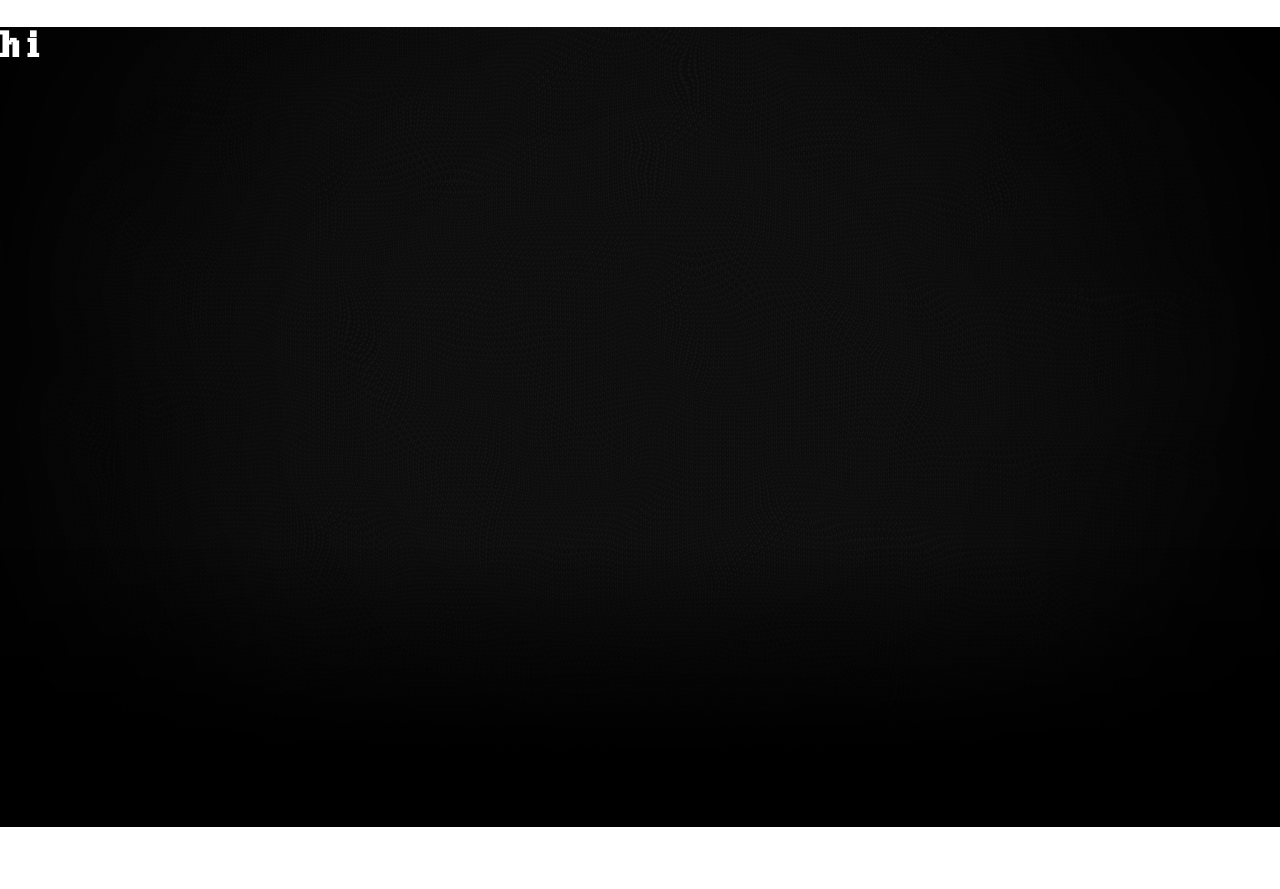
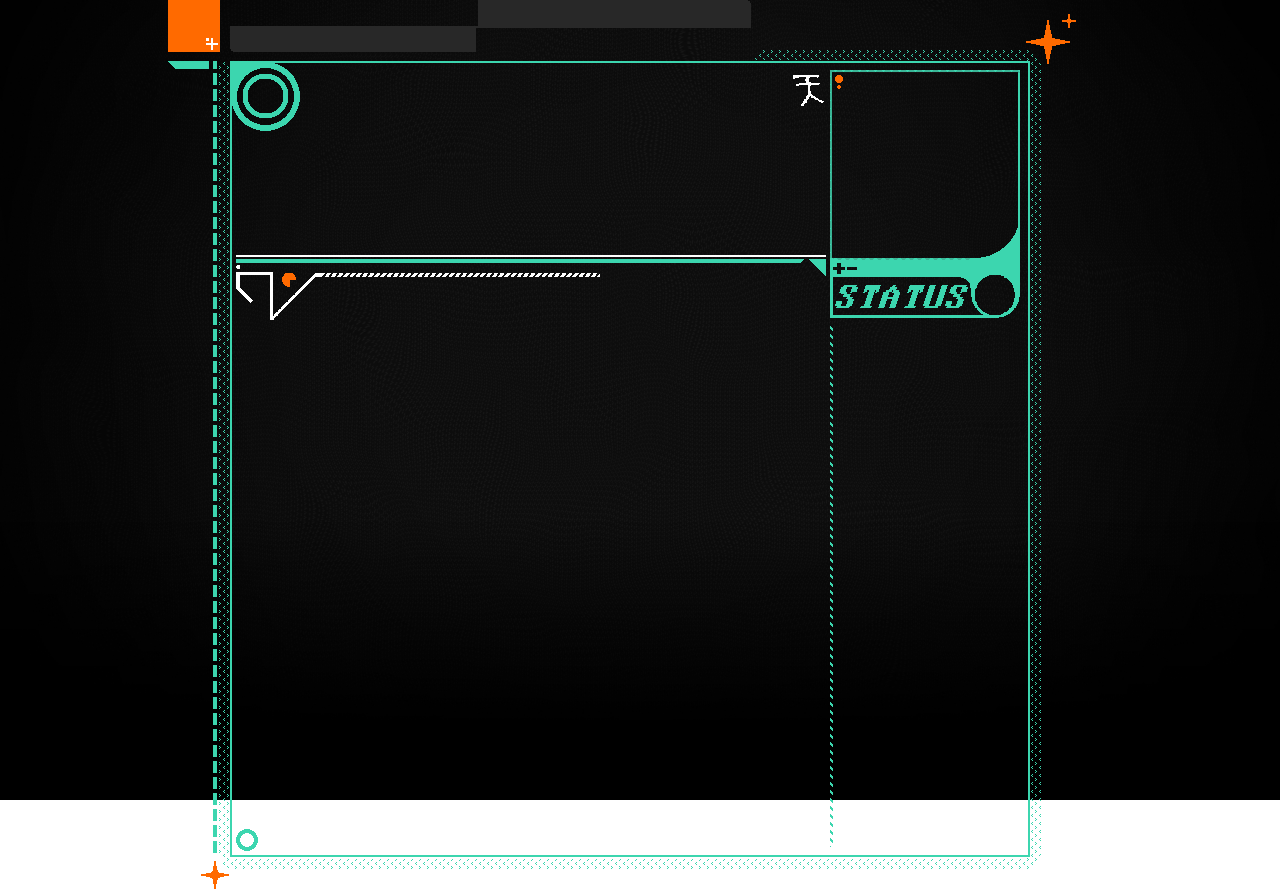
Before and after one commit to Hatzilu/agentv-site, a website: page src/index.html in a window 1280 px wide. Before the commit the page ends 827 px from the top, so only its background shows below. Drawn offline with Linux system fonts and the light colour scheme.

Commit message:
mainframe

```diff
--- a/src/index.html
+++ b/src/index.html
@@ -10,7 +10,10 @@
 	</head>
 	<body>
 		<div class="backgroundTest">
-<h1>hi</h1>
+
+			<div class="mainframe">
+
+			</div>
 <audio src="./public/snd/Gato.mp3"  style="display: none;" controls>
 <p>If you are reading this, it is because your browser does not support the audio element.     </p>
 </audio>
--- a/src/main.css
+++ b/src/main.css
@@ -16,6 +16,16 @@
     padding: 0;
     background-repeat: no-repeat;
     background-color: #000;
+    display: flex;
+    justify-content: center;
+}
+
+
+.mainframe {
+    background: url('./public/img/mainframe.png');
+    width: 944px;
+    height: 889px;
+    margin: auto;
 }
 
 
```
Also changed, not shown: src/public/img/mainframe.png (added).
